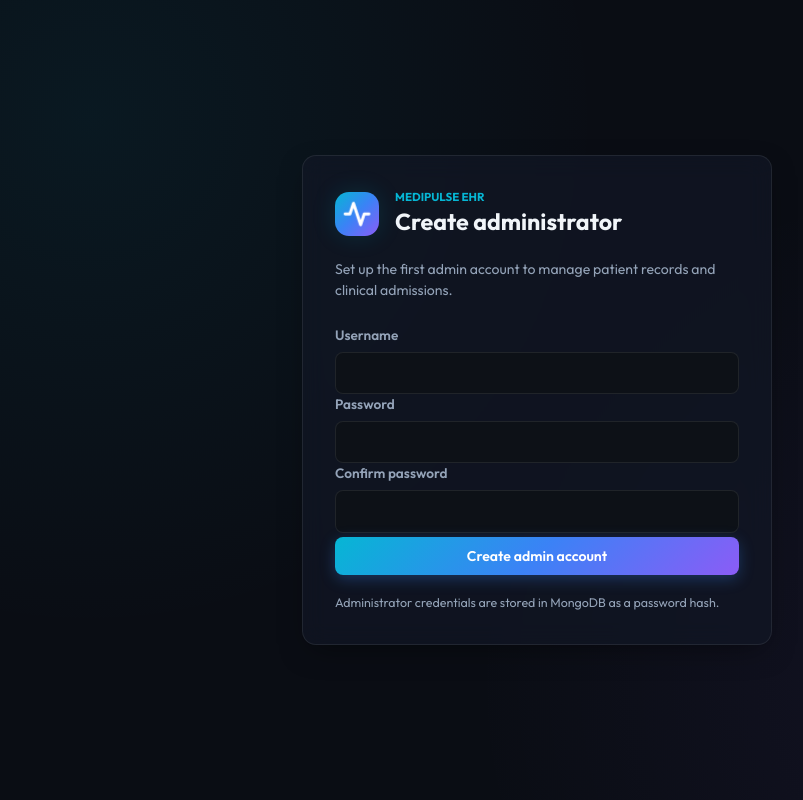
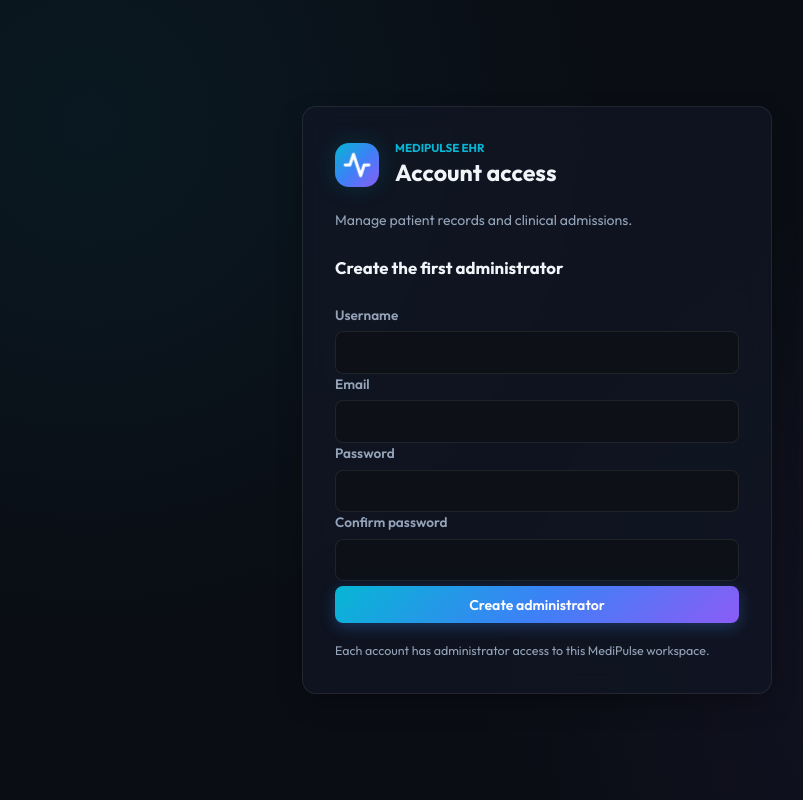
Before and after one commit to raushan950/medipulse-ehr, a Flask app: page /auth in a window 1280 px wide. Shown: the whole page, without its empty margins (103-906 px from the left). Run offline with Flask 3, Linux system fonts and the light colour scheme; data that the repository does not hold is empty.

Commit message:
feat: add admin registration, password reset flow, and auth UI updates

```diff
--- a/app.py
+++ b/app.py
@@ -5,11 +5,15 @@ CSE494: Intelligent NoSQL Databases - Academic Task 2
 
 from flask import Flask, render_template, jsonify, request, session, redirect
 from flask_cors import CORS
-from datetime import datetime
+from datetime import datetime, timedelta, timezone
+from email.message import EmailMessage
+import hashlib
 import math
 import os
+import re
 import secrets
 import json
+import smtplib
 from bson import json_util
 from pymongo.errors import DuplicateKeyError
 from werkzeug.security import check_password_hash, generate_password_hash
@@ -39,7 +43,10 @@ agg_service = AggregationService()
 
 @app.before_request
 def require_admin_session():
-    public_endpoints = {"static", "auth_page", "setup_admin", "login_admin", "logout_admin"}
+    public_endpoints = {
+        "static", "auth_page", "setup_admin", "register_admin", "login_admin",
+        "request_password_reset", "reset_password", "logout_admin"
+    }
     if request.endpoint in public_endpoints or session.get("admin_username"):
         return None
     if request.path.startswith("/api/"):
@@ -56,47 +63,197 @@ def index():
 
 @app.route("/auth")
 def auth_page():
-    admin_exists = get_database().admins.find_one({"_id": "primary"}) is not None
-    return render_template("auth.html", setup_required=not admin_exists)
+    admin_exists = get_database().admins.count_documents({}) > 0
+    return render_template(
+        "auth.html",
+        setup_required=not admin_exists,
+        invite_required=bool(os.getenv("SIGNUP_INVITE_CODE"))
+    )
+
+def valid_email(email):
+    return isinstance(email, str) and re.fullmatch(r"[^@\s]+@[^@\s]+\.[^@\s]+", email) is not None
+
+def send_password_reset_email(email, reset_url):
+    smtp_host = os.getenv("SMTP_HOST")
+    smtp_sender = os.getenv("SMTP_FROM") or os.getenv("SMTP_USERNAME")
+    if not smtp_host or not smtp_sender:
+        raise RuntimeError("Outgoing email is not configured.")
+
+    message = EmailMessage()
+    message["Subject"] = "Reset your MediPulse password"
+    message["From"] = smtp_sender
+    message["To"] = email
+    message.set_content(
+        "Use the link below to reset your MediPulse password. "
+        "This link expires in 30 minutes and can only be used once.\n\n"
+        f"{reset_url}\n\nIf you did not request this, you can ignore this email."
+    )
+
+    with smtplib.SMTP(smtp_host, int(os.getenv("SMTP_PORT", "587")), timeout=10) as smtp:
+        smtp.starttls()
+        smtp_username = os.getenv("SMTP_USERNAME")
+        smtp_password = os.getenv("SMTP_PASSWORD")
+        if smtp_username and smtp_password:
+            smtp.login(smtp_username, smtp_password)
+        smtp.send_message(message)
 
 @app.route("/api/auth/setup", methods=["POST"])
 def setup_admin():
     data = request.get_json(silent=True) or {}
     username = str(data.get("username", "")).strip()
+    email = str(data.get("email", "")).strip().lower()
     password = data.get("password", "")
     if len(username) < 3 or len(username) > 50:
         return jsonify({"success": False, "error": "Username must be 3 to 50 characters."}), 400
+    if not valid_email(email):
+        return jsonify({"success": False, "error": "Enter a valid email address."}), 400
     if not isinstance(password, str) or len(password) < 12:
         return jsonify({"success": False, "error": "Password must be at least 12 characters."}), 400
     if password != data.get("password_confirm"):
         return jsonify({"success": False, "error": "Passwords do not match."}), 400
 
     try:
+        get_database().admins.create_index("email", unique=True, sparse=True)
         get_database().admins.insert_one({
             "_id": "primary",
             "username": username,
+            "email": email,
             "password_hash": generate_password_hash(password),
             "created_at": datetime.now()
         })
     except DuplicateKeyError:
-        return jsonify({"success": False, "error": "An admin account has already been created."}), 409
+        return jsonify({"success": False, "error": "An account with that username or email already exists."}), 409
 
     session.clear()
     session["admin_username"] = username
     return jsonify({"success": True, "message": "Admin account created."})
+
+@app.route("/api/auth/register", methods=["POST"])
+def register_admin():
+    data = request.get_json(silent=True) or {}
+    invite_code = os.getenv("SIGNUP_INVITE_CODE")
+    supplied_invite_code = data.get("invite_code", "")
+    if invite_code and (not isinstance(supplied_invite_code, str) or not secrets.compare_digest(supplied_invite_code, invite_code)):
+        return jsonify({"success": False, "error": "A valid invitation code is required."}), 403
+    username = str(data.get("username", "")).strip()
+    email = str(data.get("email", "")).strip().lower()
+    password = data.get("password", "")
+    if len(username) < 3 or len(username) > 50:
+        return jsonify({"success": False, "error": "Username must be 3 to 50 characters."}), 400
+    if not valid_email(email):
+        return jsonify({"success": False, "error": "Enter a valid email address."}), 400
+    if not isinstance(password, str) or len(password) < 12:
+        return jsonify({"success": False, "error": "Password must be at least 12 characters."}), 400
+    if password != data.get("password_confirm"):
+        return jsonify({"success": False, "error": "Passwords do not match."}), 400
+
+    admins = get_database().admins
+    if admins.count_documents({}) == 0:
+        return jsonify({"success": False, "error": "Create the first administrator account first."}), 409
+    if admins.find_one({"username": {"$regex": f"^{re.escape(username)}$", "$options": "i"}}):
+        return jsonify({"success": False, "error": "Username or email is already registered."}), 409
+
+    try:
+        admins.create_index("email", unique=True, sparse=True)
+        admins.insert_one({
+            "_id": username.casefold(),
+            "username": username,
+            "email": email,
+            "password_hash": generate_password_hash(password),
+            "created_at": datetime.now(timezone.utc)
+        })
+    except DuplicateKeyError:
+        return jsonify({"success": False, "error": "Username or email is already registered."}), 409
+
+    session.clear()
+    session["admin_username"] = username
+    return jsonify({"success": True, "message": "Account created."})
 
 @app.route("/api/auth/login", methods=["POST"])
 def login_admin():
     data = request.get_json(silent=True) or {}
     username = str(data.get("username", "")).strip()
     password = data.get("password", "")
-    admin = get_database().admins.find_one({"_id": "primary"})
-    if not admin or username != admin.get("username") or not isinstance(password, str) or not check_password_hash(admin["password_hash"], password):
+    admins = get_database().admins
+    admin = admins.find_one({"_id": username.casefold()})
+    if not admin:
+        legacy_admin = admins.find_one({"_id": "primary"})
+        if legacy_admin and username.casefold() == legacy_admin.get("username", "").casefold():
+            admin = legacy_admin
+    if not admin or not isinstance(password, str) or not check_password_hash(admin["password_hash"], password):
         return jsonify({"success": False, "error": "Invalid username or password."}), 401
 
     session.clear()
     session["admin_username"] = username
     return jsonify({"success": True, "message": "Signed in."})
+
+@app.route("/api/auth/password-reset", methods=["POST"])
+def request_password_reset():
+    data = request.get_json(silent=True) or {}
+    email = str(data.get("email", "")).strip().lower()
+    if not valid_email(email):
+        return jsonify({"success": False, "error": "Enter a valid email address."}), 400
+    smtp_configured = bool(
+        os.getenv("SMTP_HOST")
+        and (os.getenv("SMTP_FROM") or os.getenv("SMTP_USERNAME"))
+        and os.getenv("PUBLIC_BASE_URL")
+    )
+    if not smtp_configured and not app.debug:
+        return jsonify({"success": False, "error": "Password reset email is not configured on this server."}), 503
+
+    admins = get_database().admins
+    admin = admins.find_one({"email": email})
+    if admin:
+        token = secrets.token_urlsafe(32)
+        token_hash = hashlib.sha256(token.encode("utf-8")).hexdigest()
+        expires_at = datetime.now(timezone.utc) + timedelta(minutes=30)
+        admins.update_one({"_id": admin["_id"]}, {"$set": {
+            "reset_token_hash": token_hash,
+            "reset_token_expires_at": expires_at
+        }})
+        base_url = (os.getenv("PUBLIC_BASE_URL") if smtp_configured else request.url_root).rstrip("/")
+        reset_url = f"{base_url}/auth?token={token}"
+        if smtp_configured:
+            try:
+                send_password_reset_email(email, reset_url)
+            except Exception:
+                admins.update_one({"_id": admin["_id"]}, {"$unset": {
+                    "reset_token_hash": "",
+                    "reset_token_expires_at": ""
+                }})
+                app.logger.exception("Could not send password reset email")
+                return jsonify({"success": False, "error": "Could not send the reset email. Please try again later."}), 503
+
+    response = {"success": True, "message": "If that email belongs to an account, a reset link has been sent."}
+    if admin and app.debug and not smtp_configured:
+        response["message"] = "Development reset link generated. It expires in 30 minutes."
+        response["dev_reset_url"] = reset_url
+    return jsonify(response)
+
+@app.route("/api/auth/password-reset/complete", methods=["POST"])
+def reset_password():
+    data = request.get_json(silent=True) or {}
+    token = data.get("token", "")
+    password = data.get("password", "")
+    if not isinstance(token, str) or not token:
+        return jsonify({"success": False, "error": "This reset link is invalid or has expired."}), 400
+    if not isinstance(password, str) or len(password) < 12:
+        return jsonify({"success": False, "error": "Password must be at least 12 characters."}), 400
+    if password != data.get("password_confirm"):
+        return jsonify({"success": False, "error": "Passwords do not match."}), 400
+
+    token_hash = hashlib.sha256(token.encode("utf-8")).hexdigest()
+    reset_filter = {
+        "reset_token_hash": token_hash,
+        "reset_token_expires_at": {"$gt": datetime.now(timezone.utc)}
+    }
+    result = get_database().admins.update_one(reset_filter, {
+        "$set": {"password_hash": generate_password_hash(password)},
+        "$unset": {"reset_token_hash": "", "reset_token_expires_at": ""}
+    })
+    if result.matched_count == 0:
+        return jsonify({"success": False, "error": "This reset link is invalid or has expired."}), 400
+    return jsonify({"success": True, "message": "Password reset. You can now sign in."})
 
 @app.route("/api/auth/logout", methods=["POST"])
 def logout_admin():
--- a/static/css/style.css
+++ b/static/css/style.css
@@ -1177,6 +1177,39 @@ pre {
   font-size: 0.78rem;
 }
 
+.auth-panel h2 {
+  margin-top: 1.5rem;
+  font-size: 1.05rem;
+}
+
+.auth-panel-copy {
+  margin-top: 0.45rem;
+  color: var(--text-muted);
+  font-size: 0.88rem;
+}
+
+.auth-links {
+  display: flex;
+  justify-content: space-between;
+  flex-wrap: wrap;
+  gap: 0.6rem 1rem;
+  margin-top: 1rem;
+}
+
+.auth-links button {
+  padding: 0;
+  border: 0;
+  background: none;
+  color: var(--accent-cyan);
+  font: inherit;
+  font-size: 0.84rem;
+  cursor: pointer;
+}
+
+.auth-links button:hover {
+  color: var(--text-main);
+}
+
 .discharge-encounter {
   color: var(--text-muted);
   margin-bottom: 1.25rem;
--- a/static/js/auth.js
+++ b/static/js/auth.js
@@ -1,29 +1,68 @@
-document.getElementById("authForm").addEventListener("submit", async event => {
+const panels = [...document.querySelectorAll("[data-panel]")];
+const message = document.getElementById("authMessage");
+
+function showPanel(name) {
+  panels.forEach(panel => { panel.hidden = panel.dataset.panel !== name; });
+  message.style.display = "none";
+}
+
+document.querySelectorAll("[data-show-panel]").forEach(button => {
+  button.addEventListener("click", () => showPanel(button.dataset.showPanel));
+});
+
+const resetToken = new URLSearchParams(window.location.search).get("token");
+if (resetToken) {
+  document.getElementById("resetToken").value = resetToken;
+  window.history.replaceState({}, "", "/auth");
+  showPanel("reset");
+}
+
+document.querySelectorAll(".auth-form").forEach(form => {
+  form.addEventListener("submit", async event => {
     event.preventDefault();
-  const form = event.currentTarget;
-  const message = document.getElementById("authMessage");
-  const setupRequired = document.body.dataset.setupRequired === "true";
     const submitButton = form.querySelector("button[type='submit']");
+    const originalText = submitButton.textContent;
     const payload = Object.fromEntries(new FormData(form));
     submitButton.disabled = true;
-  submitButton.textContent = setupRequired ? "Creating account..." : "Signing in...";
+    submitButton.textContent = "Please wait...";
     message.className = "validation-alert";
     message.style.display = "none";
 
     try {
-    const response = await fetch(setupRequired ? "/api/auth/setup" : "/api/auth/login", {
+      const response = await fetch(form.dataset.endpoint, {
         method: "POST",
         headers: { "Content-Type": "application/json" },
         body: JSON.stringify(payload)
       });
       const result = await response.json();
-    if (!response.ok || !result.success) throw new Error(result.error || "Authentication failed.");
+      if (!response.ok || !result.success) throw new Error(result.error || "Request failed.");
+
+      if (form.dataset.redirect === "true") {
         window.location.assign("/");
+        return;
+      }
+      message.textContent = result.message;
+      if (result.dev_reset_url) {
+        const resetLink = document.createElement("a");
+        resetLink.href = result.dev_reset_url;
+        resetLink.textContent = " Open reset link";
+        resetLink.rel = "noreferrer";
+        message.append(resetLink);
+      }
+      message.style.display = "block";
+      if (form.dataset.resetComplete === "true") {
+        window.history.replaceState({}, "", "/auth");
+        showPanel("login");
+        message.textContent = result.message;
+        message.style.display = "block";
+      }
     } catch (error) {
       message.className = "validation-alert error";
       message.style.display = "block";
       message.textContent = error.message;
+    } finally {
       submitButton.disabled = false;
-    submitButton.textContent = setupRequired ? "Create admin account" : "Sign in";
+      submitButton.textContent = originalText;
     }
   });
+});
--- a/templates/auth.html
+++ b/templates/auth.html
@@ -3,7 +3,7 @@
 <head>
   <meta charset="UTF-8">
   <meta name="viewport" content="width=device-width, initial-scale=1.0">
-  <title>MediPulse Admin Access</title>
+  <title>MediPulse Account Access</title>
   <link rel="stylesheet" href="/static/css/style.css">
 </head>
 <body class="auth-page" data-setup-required="{{ 'true' if setup_required else 'false' }}">
@@ -14,31 +14,121 @@
       </div>
       <div>
         <p class="auth-eyebrow">MEDIPULSE EHR</p>
-        <h1>{{ 'Create administrator' if setup_required else 'Administrator sign in' }}</h1>
+        <h1>Account access</h1>
       </div>
     </div>
-    <p class="auth-description">
-      {{ 'Set up the first admin account to manage patient records and clinical admissions.' if setup_required else 'Sign in to manage patient records and clinical admissions.' }}
-    </p>
-    <form id="authForm" class="auth-form">
+    <p class="auth-description">Manage patient records and clinical admissions.</p>
+
+    <section class="auth-panel" data-panel="setup" {% if not setup_required %}hidden{% endif %}>
+      <h2>Create the first administrator</h2>
+      <form class="auth-form" data-endpoint="/api/auth/setup" data-redirect="true">
+        <label class="form-group">
+          <span class="form-label">Username</span>
+          <input class="form-input" name="username" autocomplete="username" minlength="3" maxlength="50" required>
+        </label>
+        <label class="form-group">
+          <span class="form-label">Email</span>
+          <input class="form-input" type="email" name="email" autocomplete="email" required>
+        </label>
+        <label class="form-group">
+          <span class="form-label">Password</span>
+          <input class="form-input" type="password" name="password" autocomplete="new-password" minlength="12" required>
+        </label>
+        <label class="form-group">
+          <span class="form-label">Confirm password</span>
+          <input class="form-input" type="password" name="password_confirm" autocomplete="new-password" minlength="12" required>
+        </label>
+        <button class="btn btn-primary auth-submit" type="submit">Create administrator</button>
+      </form>
+    </section>
+
+    <section class="auth-panel" data-panel="login" {% if setup_required %}hidden{% endif %}>
+      <h2>Sign in</h2>
+      <form class="auth-form" data-endpoint="/api/auth/login" data-redirect="true">
         <label class="form-group">
           <span class="form-label">Username</span>
           <input class="form-input" name="username" autocomplete="username" minlength="3" maxlength="50" required>
         </label>
         <label class="form-group">
           <span class="form-label">Password</span>
-        <input class="form-input" type="password" name="password" autocomplete="{{ 'new-password' if setup_required else 'current-password' }}" minlength="{{ '12' if setup_required else '1' }}" required>
+          <input class="form-input" type="password" name="password" autocomplete="current-password" required>
         </label>
-      {% if setup_required %}
+        <button class="btn btn-primary auth-submit" type="submit">Sign in</button>
+      </form>
+      <nav class="auth-links" aria-label="Account options">
+        <button type="button" data-show-panel="register">Create an account</button>
+        <button type="button" data-show-panel="forgot">Forgot password?</button>
+      </nav>
+    </section>
+
+    <section class="auth-panel" data-panel="register" hidden>
+      <h2>Create an administrator account</h2>
+      <form class="auth-form" data-endpoint="/api/auth/register" data-redirect="true">
+        {% if invite_required %}
+        <label class="form-group">
+          <span class="form-label">Invitation code</span>
+          <input class="form-input" type="password" name="invite_code" autocomplete="off" required>
+        </label>
+        {% endif %}
+        <label class="form-group">
+          <span class="form-label">Username</span>
+          <input class="form-input" name="username" autocomplete="username" minlength="3" maxlength="50" required>
+        </label>
+        <label class="form-group">
+          <span class="form-label">Email</span>
+          <input class="form-input" type="email" name="email" autocomplete="email" required>
+        </label>
+        <label class="form-group">
+          <span class="form-label">Password</span>
+          <input class="form-input" type="password" name="password" autocomplete="new-password" minlength="12" required>
+        </label>
         <label class="form-group">
           <span class="form-label">Confirm password</span>
           <input class="form-input" type="password" name="password_confirm" autocomplete="new-password" minlength="12" required>
         </label>
-      {% endif %}
-      <button class="btn btn-primary auth-submit" type="submit">{{ 'Create admin account' if setup_required else 'Sign in' }}</button>
-      <p class="validation-alert" id="authMessage" role="alert"></p>
+        <button class="btn btn-primary auth-submit" type="submit">Create account</button>
       </form>
-    <p class="auth-footnote">Administrator credentials are stored in MongoDB as a password hash.</p>
+      <nav class="auth-links" aria-label="Account options">
+        <button type="button" data-show-panel="login">Back to sign in</button>
+      </nav>
+    </section>
+
+    <section class="auth-panel" data-panel="forgot" hidden>
+      <h2>Reset your password</h2>
+      <p class="auth-panel-copy">Enter the email address on your account and we’ll send a reset link.</p>
+      <form class="auth-form" data-endpoint="/api/auth/password-reset">
+        <label class="form-group">
+          <span class="form-label">Email</span>
+          <input class="form-input" type="email" name="email" autocomplete="email" required>
+        </label>
+        <button class="btn btn-primary auth-submit" type="submit">Send reset link</button>
+      </form>
+      <nav class="auth-links" aria-label="Account options">
+        <button type="button" data-show-panel="login">Back to sign in</button>
+      </nav>
+    </section>
+
+    <section class="auth-panel" data-panel="reset" hidden>
+      <h2>Choose a new password</h2>
+      <form class="auth-form" data-endpoint="/api/auth/password-reset/complete" data-reset-complete="true">
+        <input type="hidden" name="token" id="resetToken">
+        <label class="form-group">
+          <span class="form-label">New password</span>
+          <input class="form-input" type="password" name="password" autocomplete="new-password" minlength="12" required>
+        </label>
+        <label class="form-group">
+          <span class="form-label">Confirm new password</span>
+          <input class="form-input" type="password" name="password_confirm" autocomplete="new-password" minlength="12" required>
+        </label>
+        <button class="btn btn-primary auth-submit" type="submit">Update password</button>
+      </form>
+      <nav class="auth-links" aria-label="Account options">
+        <button type="button" data-show-panel="login">Back to sign in</button>
+      </nav>
+    </section>
+
+    <p class="validation-alert" id="authMessage" role="alert" aria-live="polite"></p>
+    <p class="auth-footnote">Each account has administrator access to this MediPulse workspace.</p>
   </main>
   <script src="/static/js/auth.js"></script>
 </body>
```
Also changed, not shown: DEPLOYMENT.md (+20 -0 lines), tests/test_medipulse.py (+85 -0 lines), 1 other file. Lines whose indentation alone changed are shown as unchanged.
